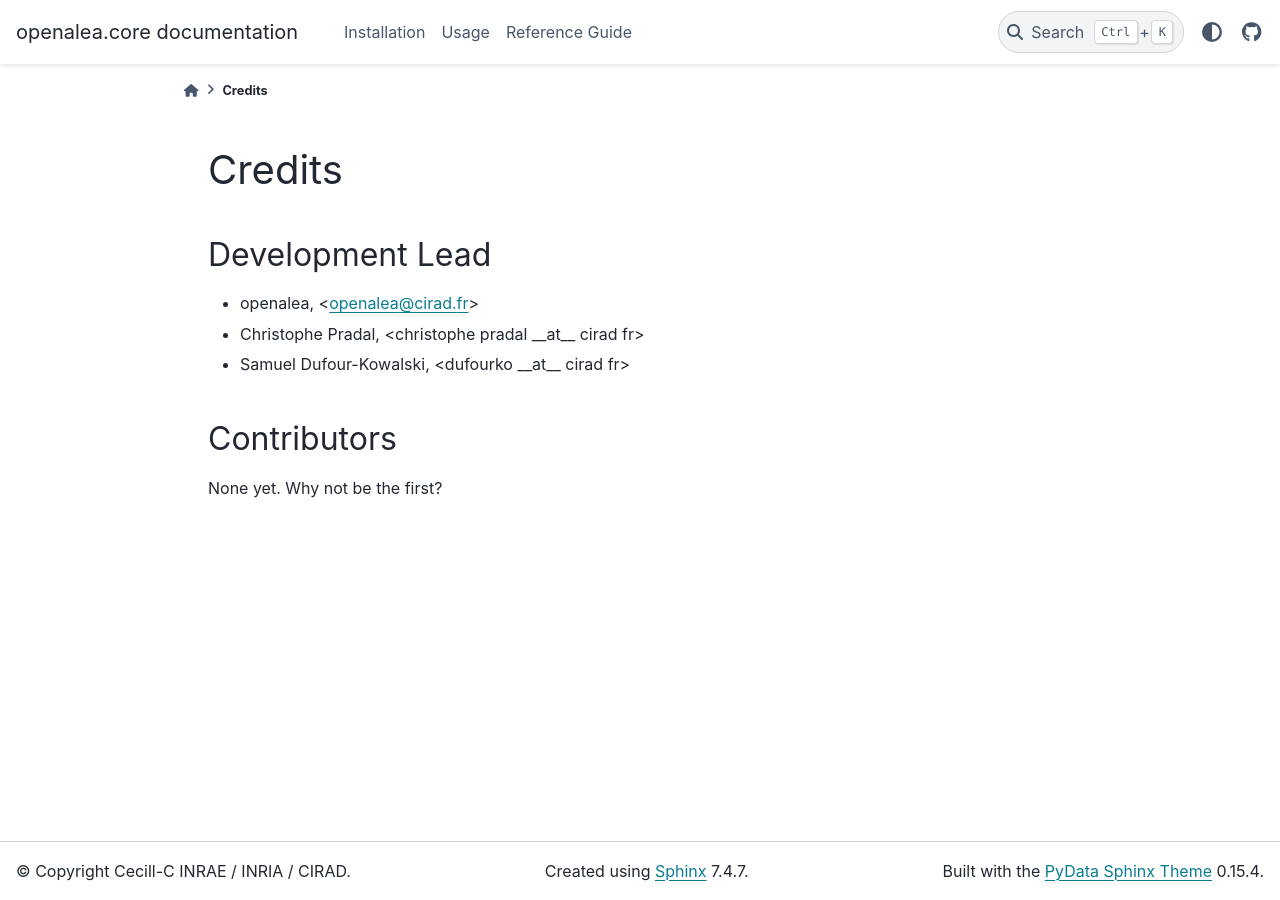
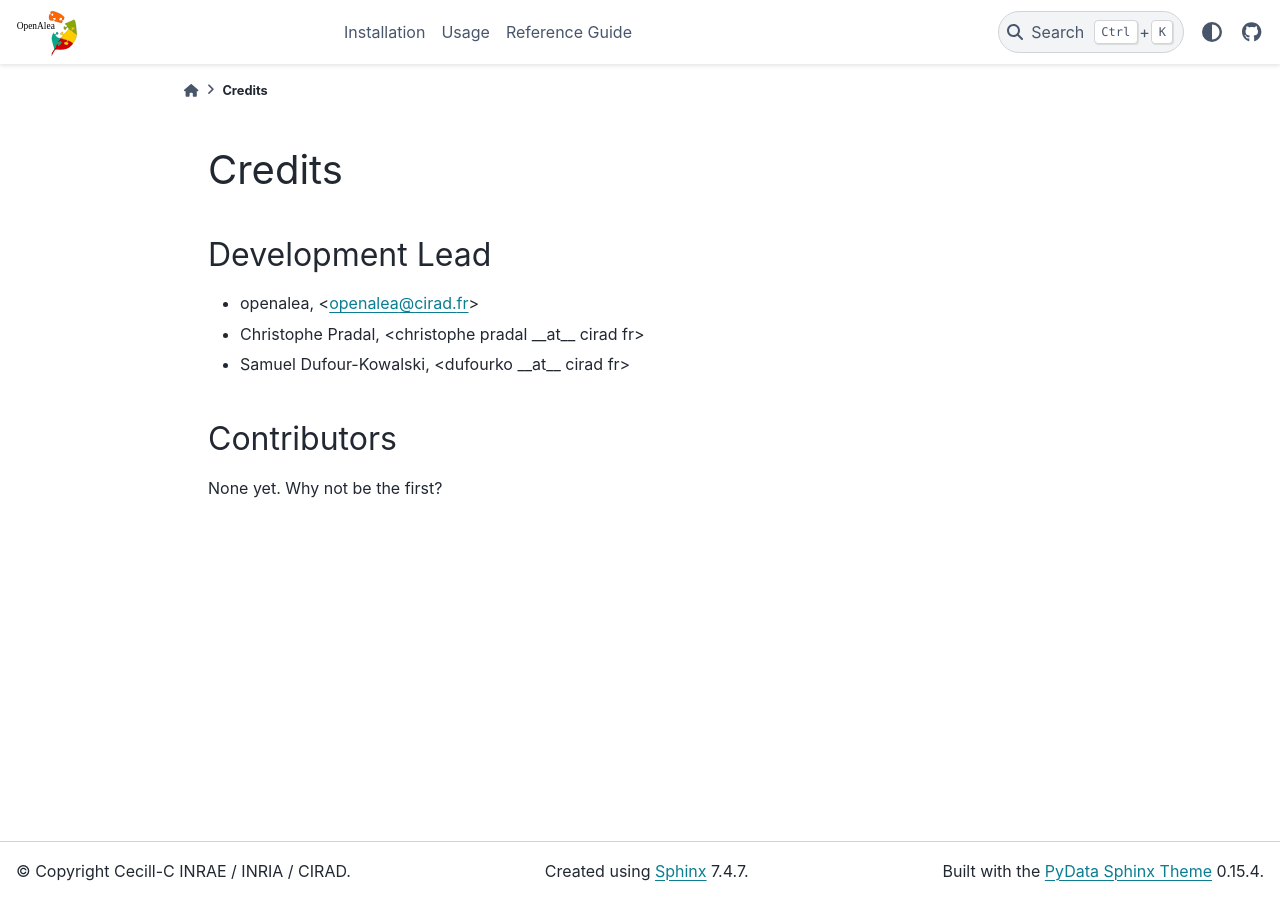
Before and after one commit to openalea/core, a Sphinx documentation site: the page built from doc/authors.rst, in a window 1280 px wide. Built offline with Sphinx 7.4.7 and the PyData theme 0.15.4, drawn with Linux system fonts in a browser that asks for light colours; the version number could not be read and is left out; some of the changed lines change nothing that is shown.

Commit message:
add openalea logo and update config

```diff
--- a/doc/conf.py
+++ b/doc/conf.py
@@ -1,6 +1,15 @@
 # -*- coding: utf-8 -*-
 import sys
 import os
+
+from importlib.metadata import metadata
+project='core'
+meta = metadata('openalea.' + project)
+release = meta.get("version")
+# for example take major/minor
+version = ".".join(release.split('.')[:3])
+desc = meta['Summary']
+urls = {k:v for k,v in [item.split(',') for item in meta.get_all('Project-URL')]}
 
 import pydata_sphinx_theme # Pydata theme: https://pydata-sphinx-theme.readthedocs.io/en/stable/index.html
 
@@ -46,17 +55,7 @@ project = u'openalea.core'
 copyright = u'Cecill-C INRAE / INRIA / CIRAD'
 author = u'Christophe Pradal'
 
-# The version info for the project you're documenting, acts as replacement for
-# |version| and |release|, also used in various other places throughout the
-# built documents.
-#
-pkgver={}
-with open("../src/openalea/core/version.py") as fp:
-    exec(fp.read(), pkgver)
-# The short X.Y version.
-version = str(pkgver["MAJOR"])+'.'+str(pkgver["MINOR"])
-# The full version, including alpha/beta/rc tags.
-release = pkgver["__version__"]
+
 
 # The language for content autogenerated by Sphinx. Refer to documentation
 # for a list of supported languages.
@@ -140,7 +139,7 @@ man_pages = [
 #  dir menu entry, description, category)
 texinfo_documents = [
     (master_doc, 'core', u'core Documentation',
-     author, 'core', 'OpenAlea.core is a hydraulic root architecture modelling and a root architecture system generator package.',
+     author, 'core', 'OpenAlea.Core is able to discover and manage packages and logical components, build and evaluate dataflows and generate final applications',
      'Miscellaneous'),
 ]
 # Example configuration for intersphinx: refer to the Python standard library.
```
Also changed, not shown: doc/_static/nonempty.txt (deleted), doc/_static/openalea_web.svg (added).
